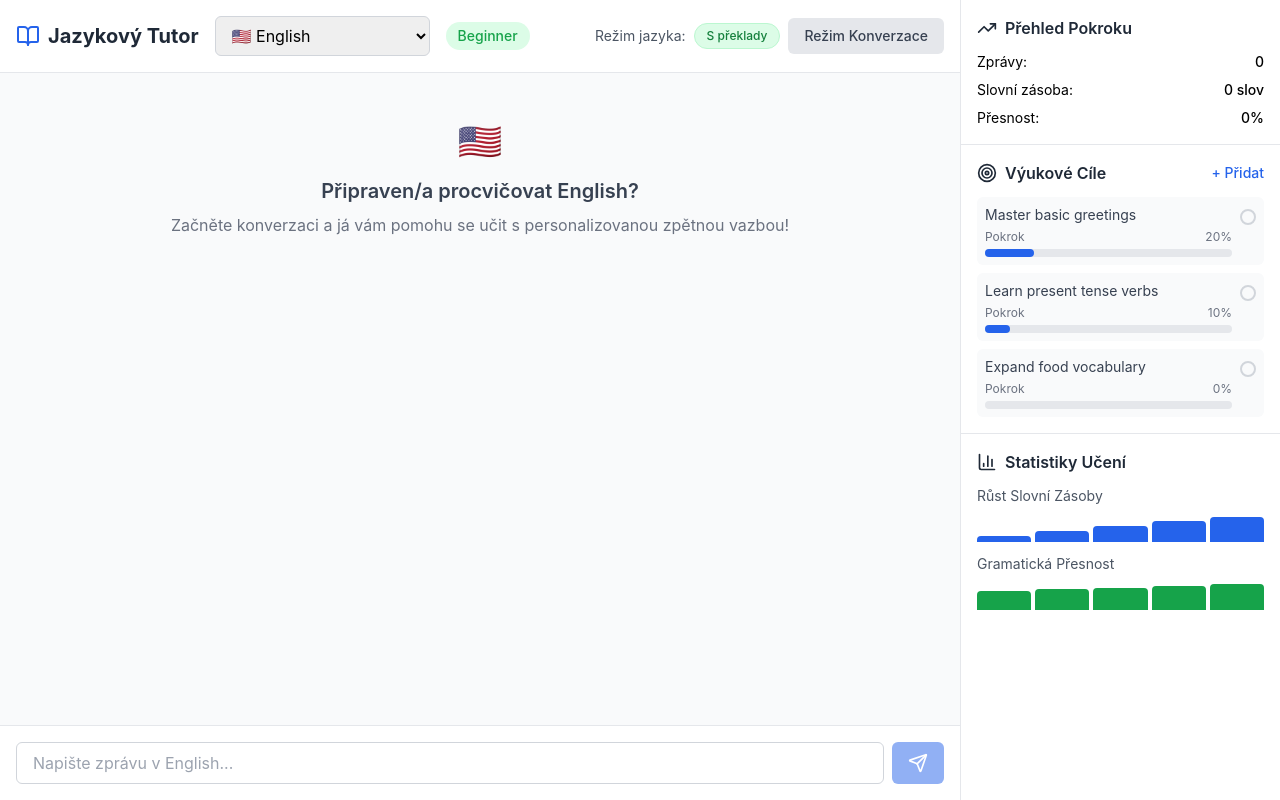
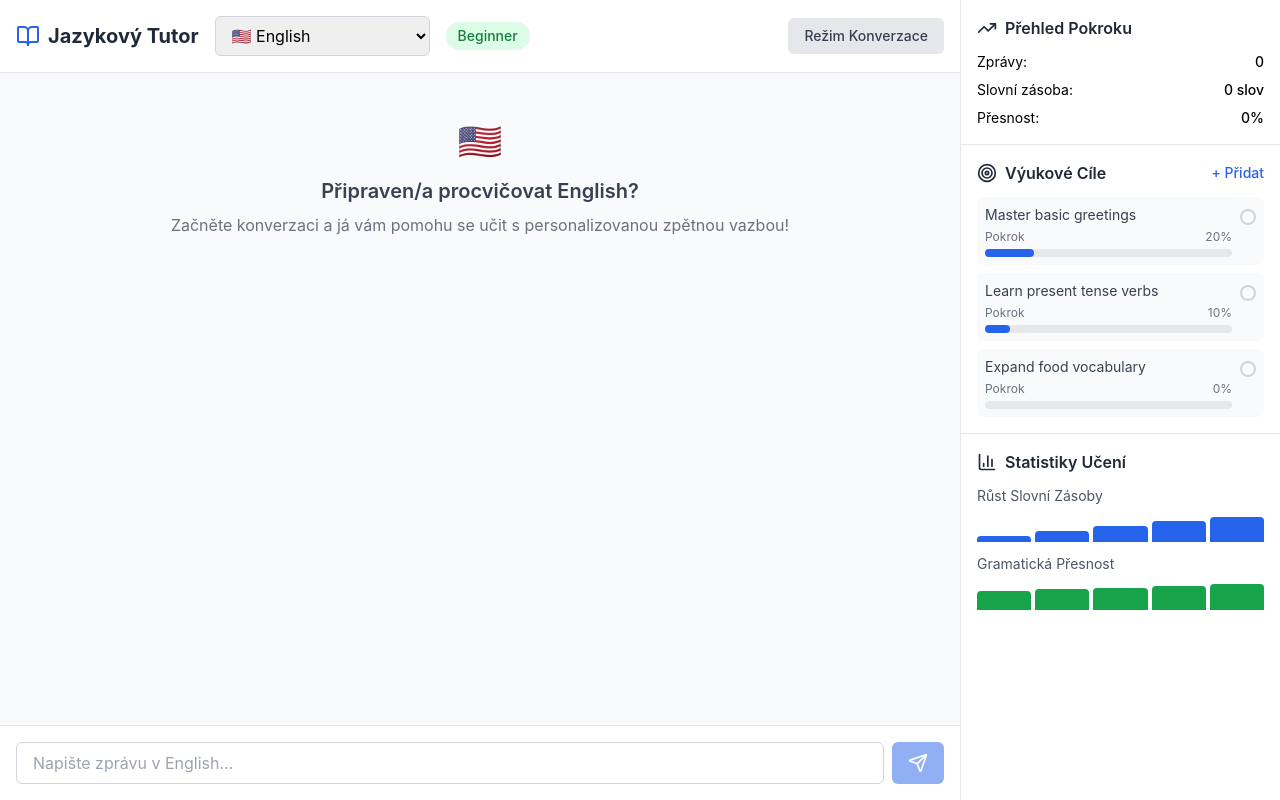
Before and after one commit to cyberpanda90/learn-language, a React (Create React App) app: page / in a window 1280 px wide. Built offline with nearby package versions, Linux system fonts and the light colour scheme.

Commit message:
rm lang version access

```diff
--- a/src/App.js
+++ b/src/App.js
@@ -106,7 +106,8 @@ const LanguageTutor = () => {
 	const [messages, setMessages] = useState([])
 	const [currentMessage, setCurrentMessage] = useState('')
 	const [isLoading, setIsLoading] = useState(false)
-	const [targetLanguageOnlyMode, setTargetLanguageOnlyMode] = useState(false)
+	// ZMĚNA: targetLanguageOnlyMode je nyní vždy true (natrvalo zapnutý)
+	const targetLanguageOnlyMode = true
 	const [detailedAnalysis, setDetailedAnalysis] = useState(null)
 	const [isAnalyzing, setIsAnalyzing] = useState(false)
 	const [userProfile, setUserProfile] = useState({
@@ -153,139 +154,8 @@ const LanguageTutor = () => {
 		italian: { name: 'Italian (Italiano)', flag: '🇮🇹' },
 	}
 
-	// Funkce pro dynamický text tlačítka
-	const getTargetLanguageOnlyText = () => {
-		const languageTexts = {
-			english: t('onlyEnglish'),
-			swedish: t('onlySwedish'),
-			italian: t('onlyItalian'),
-		}
-		return languageTexts[selectedLanguage] || t('onlyEnglish')
-	}
-
-	useEffect(() => {
-		scrollToBottom()
-	}, [messages])
-
-	const scrollToBottom = () => {
-		messagesEndRef.current?.scrollIntoView({ behavior: 'smooth' })
-	}
-
-	const getProficiencyColor = (level) => {
-		const colors = {
-			Beginner: 'text-green-600 bg-green-100',
-			Intermediate: 'text-yellow-600 bg-yellow-100',
-			Advanced: 'text-red-600 bg-red-100',
-			Native: 'text-purple-600 bg-purple-100',
-		}
-		return colors[level] || colors.Beginner
-	}
-
-	const generateLearningGoals = (level, language) => {
-		const goalsByLevel = {
-			Beginner: {
-				english: [
-					'Master basic greetings and introductions',
-					'Learn present tense regular verbs',
-					'Build everyday vocabulary',
-					'Practice numbers 1-100',
-					'Use basic question words (what, how, where)',
-				],
-				swedish: [
-					'Master basic greetings (hej, hå)',
-					'Learn present tense verbs',
-					'Build family and home vocabulary',
-					'Practice Swedish pronunciation',
-					'Use basic question words',
-				],
-				italian: [
-					'Master basic greetings (ciao, buongiorno)',
-					'Learn present tense essere and avere',
-					'Build food and family vocabulary',
-					'Practice Italian pronunciation',
-					'Learn basic sentence structure',
-				],
-			},
-			Intermediate: {
-				english: [
-					'Master past tenses',
-					'Learn conditional mood',
-					'Expand professional vocabulary',
-					'Practice complex sentence structures',
-					'Understand cultural expressions',
-				],
-				swedish: [
-					'Master past tenses (preteritum and perfekt)',
-					'Learn Swedish word order',
-					'Expand professional vocabulary',
-					'Practice complex sentence structures',
-					'Understand Swedish culture',
-				],
-				italian: [
-					'Master past tenses (passato prossimo and imperfetto)',
-					'Learn subjunctive mood basics',
-					'Expand professional vocabulary',
-					'Practice complex sentence structures',
-					'Understand Italian culture',
-				],
-			},
-			Advanced: {
-				english: [
-					'Master all verb tenses',
-					'Learn advanced conditional sentences',
-					'Expand idiomatic expressions',
-					'Practice nuanced conversation skills',
-					'Understand cultural references',
-				],
-				swedish: [
-					'Master all verb tenses (inklusive futurum och konjunktiv)',
-					'Learn advanced Swedish syntax',
-					'Expand idiomatic expressions',
-					'Practice nuanced conversation skills',
-					'Understand Swedish cultural references',
-				],
-				italian: [
-					'Master all verb tenses (inklusive futuro anteriore och congiuntivo)',
-					'Learn advanced Italian syntax',
-					'Expand idiomatic expressions',
-					'Practice nuanced conversation skills',
-					'Understand Italian cultural references',
-				],
-			},
-			Native: {
-				english: [
-					'Maintain fluency in all tenses',
-					'Use idiomatic expressions naturally',
-					'Engage in complex discussions',
-					'Understand cultural nuances deeply',
-					'Teach others about the language',
-				],
-				swedish: [
-					'Maintain fluency in all tenses (inklusive futurum och konjunktiv)',
-					'Use idiomatic expressions naturally',
-					'Engage in complex discussions',
-					'Understand cultural nuances deeply',
-					'Teach others about the language',
-				],
-				italian: [
-					'Maintain fluency in all tenses (inklusive futuro anteriore och congiuntivo)',
-					'Use idiomatic expressions naturally',
-					'Engage in complex discussions',
-					'Understand cultural nuances deeply',
-					'Teach others about the language',
-				],
-			},
-		}
-
-		const goals =
-			goalsByLevel[level]?.[language] || goalsByLevel.Beginner.english
-		return goals.slice(0, 3).map((text, index) => ({
-			id: Date.now() + index,
-			text,
-			completed: false,
-			progress: Math.floor(Math.random() * 30),
-		}))
-	}
+	// ZMĚNA: Funkce odstraněna, už se nepoužívá
+	// const getTargetLanguageOnlyText = () => { ... }
 
 	const analyzeLanguageProficiency = async (
 		messageHistory,
@@ -657,6 +527,126 @@ Your entire response MUST be valid JSON only. DO NOT include any text outside th
 		}
 	}
 
+	const generateLearningGoals = (level, language) => {
+		const goalsByLevel = {
+			Beginner: {
+				english: [
+					'Master basic greetings and introductions',
+					'Learn present tense regular verbs',
+					'Build everyday vocabulary',
+					'Practice numbers 1-100',
+					'Use basic question words (what, how, where)',
+				],
+				swedish: [
+					'Master basic greetings (hej, hå)',
+					'Learn present tense verbs',
+					'Build family and home vocabulary',
+					'Practice Swedish pronunciation',
+					'Use basic question words',
+				],
+				italian: [
+					'Master basic greetings (ciao, buongiorno)',
+					'Learn present tense essere and avere',
+					'Build food and family vocabulary',
+					'Practice Italian pronunciation',
+					'Learn basic sentence structure',
+				],
+			},
+			Intermediate: {
+				english: [
+					'Master past tenses',
+					'Learn conditional mood',
+					'Expand professional vocabulary',
+					'Practice complex sentence structures',
+					'Understand cultural expressions',
+				],
+				swedish: [
+					'Master past tenses (preteritum and perfekt)',
+					'Learn Swedish word order',
+					'Expand professional vocabulary',
+					'Practice complex sentence structures',
+					'Understand Swedish culture',
+				],
+				italian: [
+					'Master past tenses (passato prossimo and imperfetto)',
+					'Learn subjunctive mood basics',
+					'Expand professional vocabulary',
+					'Practice complex sentence structures',
+					'Understand Italian culture',
+				],
+			},
+			Advanced: {
+				english: [
+					'Master all verb tenses',
+					'Learn advanced conditional sentences',
+					'Expand idiomatic expressions',
+					'Practice nuanced conversation skills',
+					'Understand cultural references',
+				],
+				swedish: [
+					'Master all verb tenses (inklusive futurum och konjunktiv)',
+					'Learn advanced Swedish syntax',
+					'Expand idiomatic expressions',
+					'Practice nuanced conversation skills',
+					'Understand Swedish cultural references',
+				],
+				italian: [
+					'Master all verb tenses (inklusive futuro anteriore och congiuntivo)',
+					'Learn advanced Italian syntax',
+					'Expand idiomatic expressions',
+					'Practice nuanced conversation skills',
+					'Understand Italian cultural references',
+				],
+			},
+			Native: {
+				english: [
+					'Maintain fluency in all tenses',
+					'Use idiomatic expressions naturally',
+					'Engage in complex discussions',
+					'Understand cultural nuances deeply',
+					'Teach others about the language',
+				],
+				swedish: [
+					'Maintain fluency in all tenses (inklusive futurum och konjunktiv)',
+					'Use idiomatic expressions naturally',
+					'Engage in complex discussions',
+					'Understand cultural nuances deeply',
+					'Teach others about the language',
+				],
+				italian: [
+					'Maintain fluency in all tenses (inklusive futuro anteriore och congiuntivo)',
+					'Use idiomatic expressions naturally',
+					'Engage in complex discussions',
+					'Understand cultural nuances deeply',
+					'Teach others about the language',
+				],
+			},
+		}
+
+		const goals =
+			goalsByLevel[level]?.[language] || goalsByLevel.Beginner.english
+		return goals.slice(0, 3).map((text, index) => ({
+			id: Date.now() + index,
+			text,
+			completed: false,
+			progress: Math.floor(Math.random() * 30),
+		}))
+	}
+
+	const getProficiencyColor = (level) => {
+		const colors = {
+			Beginner: 'bg-green-100 text-green-700',
+			Intermediate: 'bg-blue-100 text-blue-700',
+			Advanced: 'bg-purple-100 text-purple-700',
+			Native: 'bg-gold-100 text-gold-700',
+		}
+		return colors[level] || colors.Beginner
+	}
+
+	useEffect(() => {
+		messagesEndRef.current?.scrollIntoView({ behavior: 'smooth' })
+	}, [messages])
+
 	return (
 		<div className="flex h-screen bg-gray-50">
 			{/* Main Chat Area */}
@@ -698,29 +688,6 @@ Your entire response MUST be valid JSON only. DO NOT include any text outside th
 						</div>
 
 						<div className="flex items-center space-x-2">
-							{/* Dynamické tlačítko pro jazyk */}
-							<div className="flex items-center space-x-2">
-								<span className="text-sm text-gray-600">
-									{t('languageMode')}
-								</span>
-								<button
-									onClick={() =>
-										setTargetLanguageOnlyMode(
-											!targetLanguageOnlyMode
-										)
-									}
-									className={`px-3 py-1 rounded-full text-xs font-medium transition-colors ${
-										targetLanguageOnlyMode
-											? 'bg-red-100 text-red-700 border border-red-200'
-											: 'bg-green-100 text-green-700 border border-green-200'
-									}`}
-								>
-									{targetLanguageOnlyMode
-										? getTargetLanguageOnlyText()
-										: t('withTranslations')}
-								</button>
-							</div>
-
 							<button
 								onClick={() =>
 									setShowLessonMode(!showLessonMode)
```
